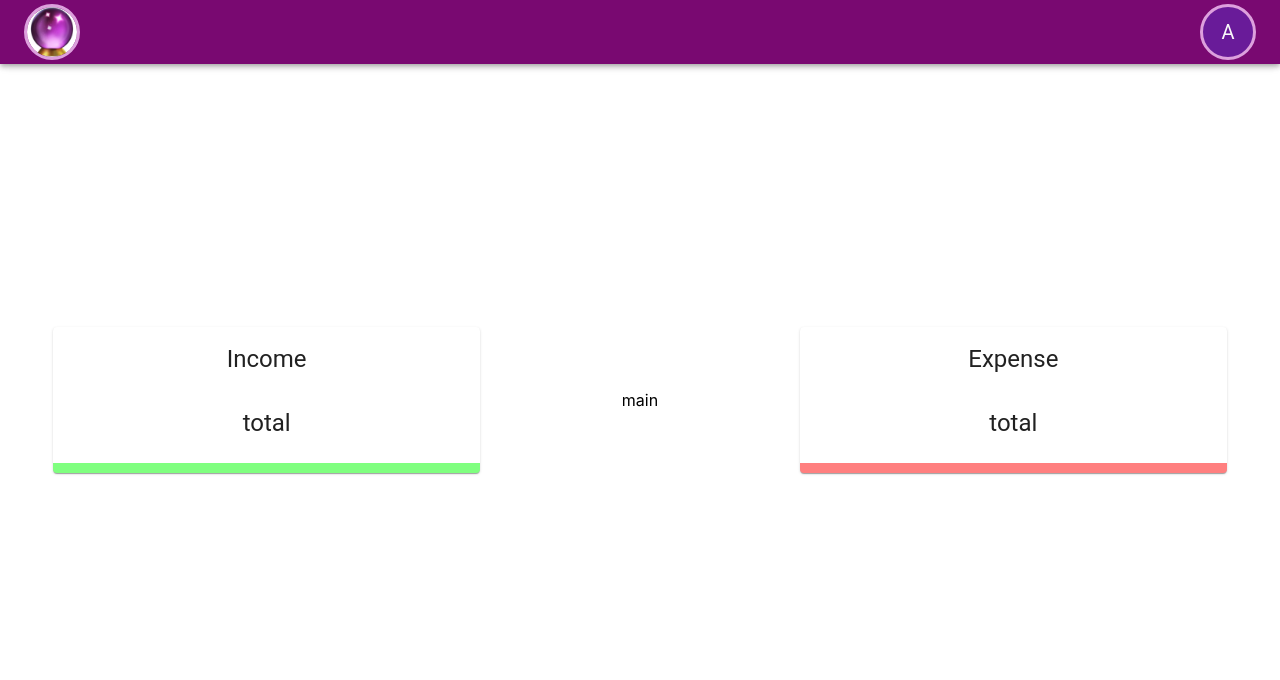
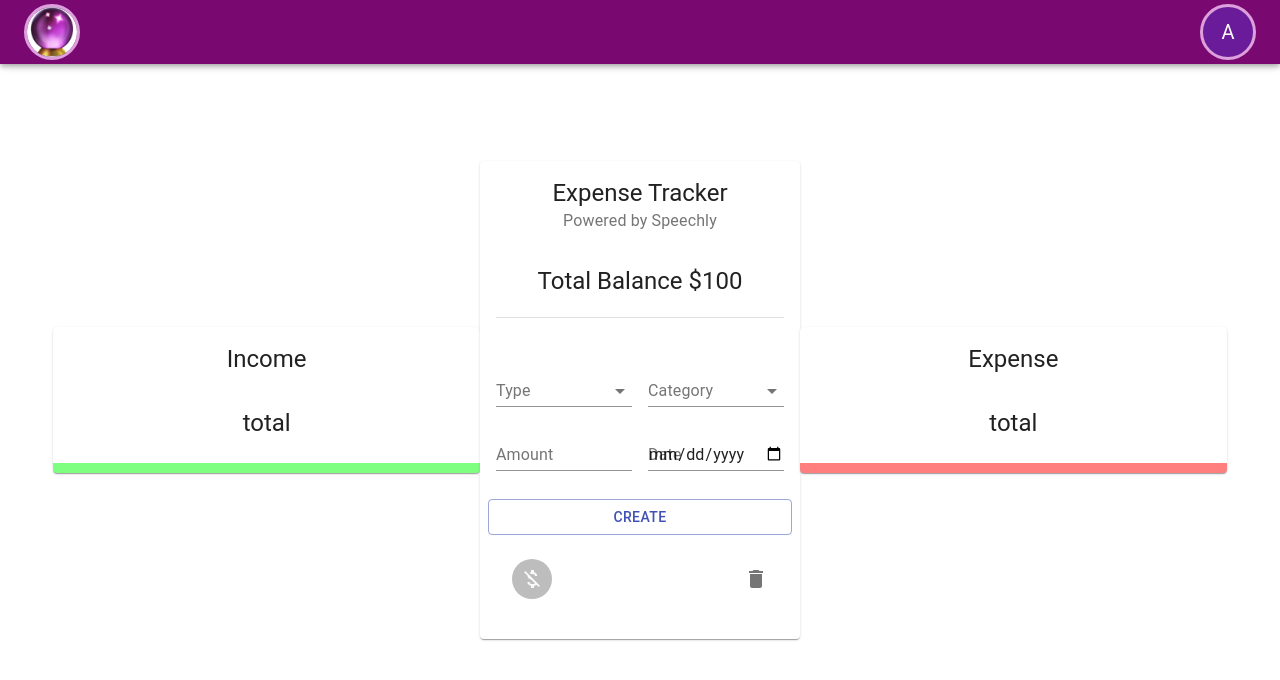
Before and after one commit to aymanjebril2/finanseer, a React (Create React App) app in the folder client/: page / in a window 1280 px wide. Shown: the top 680 px of the page. Built offline with nearby package versions, Linux system fonts and the light colour scheme.

Commit message:
first redinring of the form

```diff
--- /dev/null
+++ b/client/src/components/Main/Form/Form.js
@@ -0,0 +1,59 @@
+import React from "react";
+import {
+  TextField,
+  Typography,
+  Grid,
+  Button,
+  FormControl,
+  InputLabel,
+  Select,
+  MenuItem,
+} from "@material-ui/core";
+import useStyles from "./styles";
+
+const Form = () => {
+  const classes = useStyles();
+  return (
+    <Grid container spacing={2}>
+      <Grid item xs={12}>
+        <Typography
+          align="center"
+          variant="subtitle2"
+          gutterBottom
+        ></Typography>
+      </Grid>
+      <Grid item xs={6}>
+        <FormControl fullWidth>
+          <InputLabel>Type</InputLabel>
+          <Select>
+            <MenuItem value="Income">Income</MenuItem>
+            <MenuItem value="Expense">Expense</MenuItem>
+          </Select>
+        </FormControl>
+      </Grid>
+      <Grid item xs={6}>
+        <FormControl fullWidth>
+          <InputLabel>Category</InputLabel>
+          <Select></Select>
+        </FormControl>
+      </Grid>
+
+      <Grid item xs={6}>
+        <TextField type="number" label="Amount" />
+      </Grid>
+      <Grid item xs={6}>
+        <TextField fullWidth label="Date" type="date" />
+      </Grid>
+      <Button
+        className={classes.button}
+        variant="outlined"
+        color="primary"
+        fullWidth
+      >
+        Create
+      </Button>
+    </Grid>
+  );
+};
+
+export default Form;
--- /dev/null
+++ b/client/src/components/Main/Form/styles.js
@@ -0,0 +1,12 @@
+import { makeStyles } from "@material-ui/core/styles";
+
+export default makeStyles(() => ({
+  radioGroup: {
+    display: "flex",
+    justifyContent: "center",
+    marginBottom: "-10px",
+  },
+  button: {
+    marginTop: "20px",
+  },
+}));
--- /dev/null
+++ b/client/src/components/Main/List/List.js
@@ -0,0 +1,38 @@
+import React from "react";
+import {
+  List as MUIList,
+  ListItem,
+  ListItemAvatar,
+  Avatar,
+  ListItemText,
+  ListItemSecondaryAction,
+  IconButton,
+  Slide,
+} from "@material-ui/core";
+import { Delete, MoneyOff } from "@material-ui/icons";
+import useStyles from "./styles";
+
+const List = () => {
+  const classes = useStyles();
+  return (
+    <MUIList dense={false} className={classes.list}>
+      <Slide direction="down" in mountOnEnter unmountOnExit key="">
+        <ListItem>
+          <ListItemAvatar>
+            <Avatar>
+              <MoneyOff />
+            </Avatar>
+          </ListItemAvatar>
+          <ListItemText primary="" secondary="" />
+          <ListItemSecondaryAction>
+            <IconButton edge="end" aria-label="delete">
+              <Delete />
+            </IconButton>
+          </ListItemSecondaryAction>
+        </ListItem>
+      </Slide>
+    </MUIList>
+  );
+};
+
+export default List;
--- /dev/null
+++ b/client/src/components/Main/List/styles.js
@@ -0,0 +1,17 @@
+import { makeStyles } from "@material-ui/core/styles";
+import { red, green } from "@material-ui/core/colors";
+
+export default makeStyles((theme) => ({
+  avatarIncome: {
+    color: "#fff",
+    backgroundColor: green[500],
+  },
+  avatarExpense: {
+    color: theme.palette.getContrastText(red[500]),
+    backgroundColor: red[500],
+  },
+  list: {
+    maxHeight: "150px",
+    overflow: "auto",
+  },
+}));
--- /dev/null
+++ b/client/src/components/Main/Main.js
@@ -0,0 +1,43 @@
+import React from "react";
+import {
+  Card,
+  CardHeader,
+  CardContent,
+  Typography,
+  Grid,
+  Divider,
+} from "@material-ui/core";
+import Form from "./Form/Form";
+import List from "./List/List";
+import useStyles from "./styles";
+
+const Main = () => {
+  const classes = useStyles();
+  return (
+    <Card className={classes.root}>
+      <CardHeader title="Expense Tracker" subheader="Powered by Speechly" />
+      <CardContent>
+        <Typography align="center" variant="h5">
+          Total Balance $100
+        </Typography>
+        <Typography
+          variant="subtitle1"
+          style={{ lineHeight: "1.5em", marginTop: "20px" }}
+        >
+          {/* <InfoCard /> */}
+        </Typography>
+        <Divider className={classes.divider} />
+        <Form />
+      </CardContent>
+      <CardContent className={classes.cartContent}>
+        <Grid container spacing={2}>
+          <Grid item xs={12}>
+            <List />
+          </Grid>
+        </Grid>
+      </CardContent>
+    </Card>
+  );
+};
+
+export default Main;
--- /dev/null
+++ b/client/src/components/Main/styles.js
@@ -0,0 +1,24 @@
+import { makeStyles } from "@material-ui/core/styles";
+
+export default makeStyles((theme) => ({
+  media: {
+    height: 0,
+    paddingTop: "56.25%", // 16:9
+  },
+  expand: {
+    transform: "rotate(0deg)",
+    marginLeft: "auto",
+    transition: theme.transitions.create("transform", {
+      duration: theme.transitions.duration.shortest,
+    }),
+  },
+  expandOpen: {
+    transform: "rotate(180deg)",
+  },
+  cartContent: {
+    paddingTop: 0,
+  },
+  divider: {
+    margin: "20px 0",
+  },
+}));
--- a/client/src/pages/Home/Home.js
+++ b/client/src/pages/Home/Home.js
@@ -3,6 +3,7 @@ import { Grid } from "@material-ui/core";
 import Details from "../../components/Details/Details";
 import LoadingSpinner from "../../components/LoadingSpinner";
 import "./Home.css";
+import Main from "../../components/Main/Main";
 
 const Home = () => {
   const [loading, setLoading] = useState(true);
@@ -25,7 +26,7 @@ const Home = () => {
           <Details title="Income" />
         </Grid>
         <Grid item xs={12} sm={3}>
-          main
+          <Main />
         </Grid>
 
         <Grid item xs={12} sm={4}>
--- /dev/null
+++ b/client/src/pages/Home/styles.js
@@ -0,0 +1,30 @@
+import { makeStyles } from "@material-ui/core/styles";
+
+export default makeStyles((theme) => ({
+  desktop: {
+    [theme.breakpoints.up("sm")]: {
+      display: "none",
+    },
+  },
+  mobile: {
+    [theme.breakpoints.down("sm")]: {
+      display: "none",
+    },
+  },
+  main: {
+    [theme.breakpoints.up("sm")]: {
+      paddingBottom: "5%",
+    },
+  },
+  last: {
+    [theme.breakpoints.down("sm")]: {
+      marginBottom: theme.spacing(3),
+      paddingBottom: "200px",
+    },
+  },
+  grid: {
+    "& > *": {
+      margin: theme.spacing(2),
+    },
+  },
+}));
```
